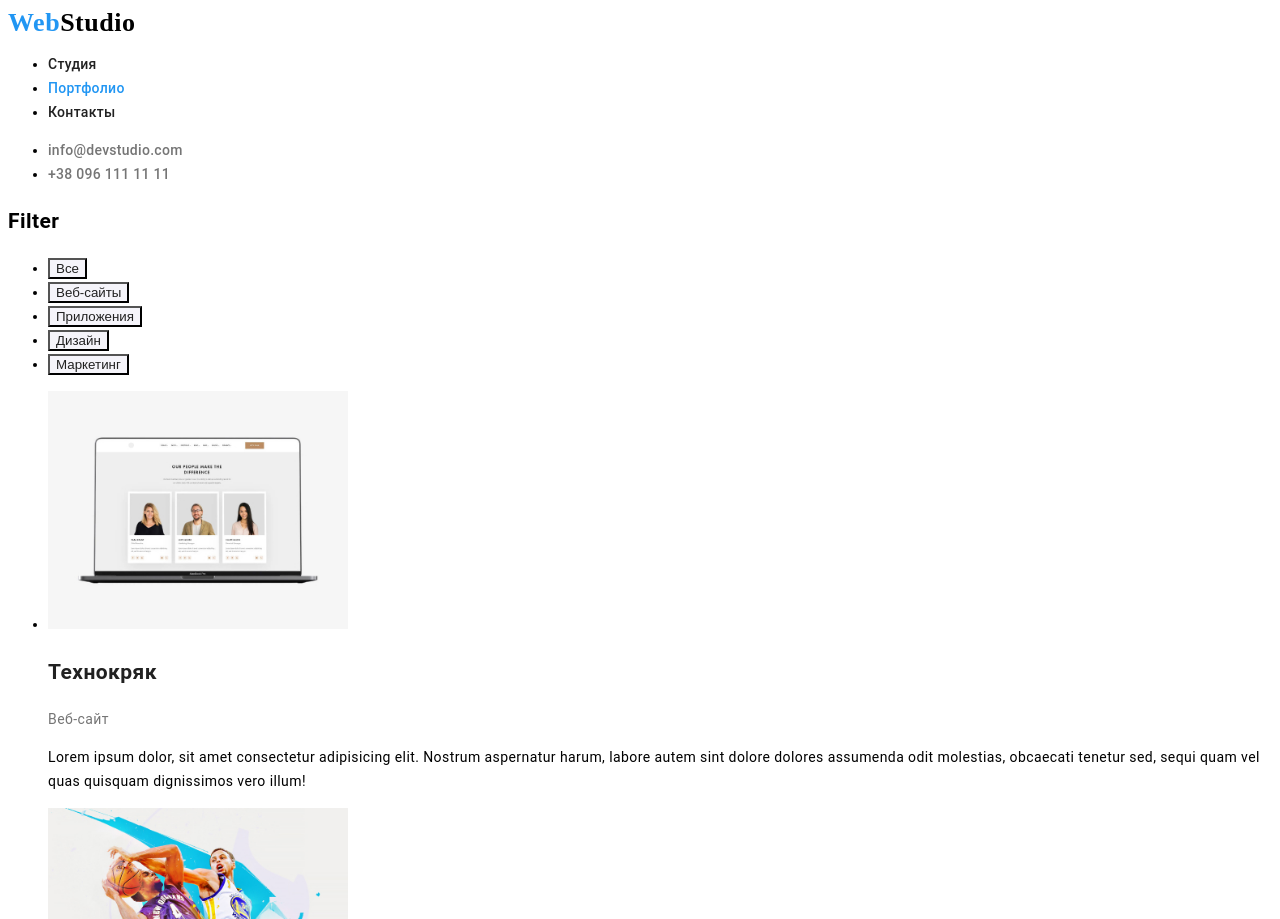
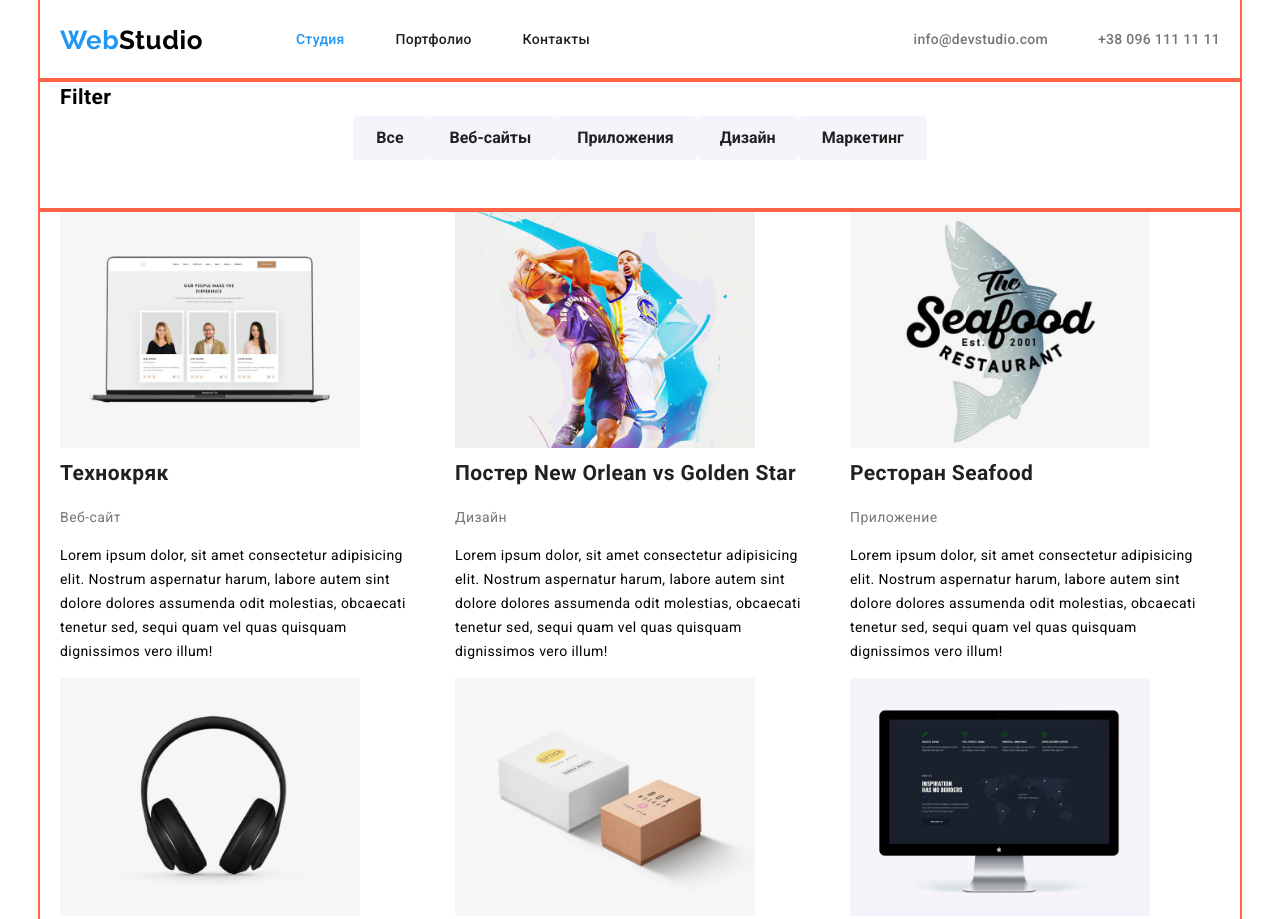
Before and after one commit to AnetM/goit-markup-hw-03, a plain HTML site: page portfolio.html in a window 1280 px wide. Shown: the top 919 px of the page. Drawn offline with nearby package versions, Linux system fonts and the light colour scheme.

Commit message:
portfolio flexbox

```diff
--- a/css/common.css
+++ b/css/common.css
@@ -14,6 +14,113 @@ body {
   line-height: 1.71;
 }
 
+.container {
+  margin-left: auto;
+  margin-right: auto;
+  width: 1200px;
+  padding-left: 20px;
+  padding-right: 20px;
+  outline: 2px solid tomato;
+}
+
+.container.nav {
+  height: 80px;
+}
+
+/* Header */
+
+.logo {
+  font-family: "Raleway";
+  font-weight: 700;
+  font-size: 26px;
+  line-height: 1.19;
+  letter-spacing: 0.02em;
+
+  text-decoration: none;
+
+  margin-right: 93px;
+}
+
+.logo-half-one {
+  color: var(--accent-color);
+}
+
+.logo-half-two {
+  color: #000;
+}
+
+/* Site nav */
+
+.container-main-nav {
+  display: flex;
+  margin-right: auto;
+}
+
+.list {
+  list-style: none;
+  margin: 0;
+  padding: 0;
+}
+
+.site-nav {
+  display: flex;
+  width: 294px;
+  text-decoration: none;
+  justify-content: space-between;
+  align-items: center;
+}
+
+.site-nav .link {
+  color: var(--title-color);
+  font-weight: 500;
+  font-size: 14px;
+  line-height: 1.14;
+  letter-spacing: 0.02em;
+
+  text-decoration: none;
+}
+
+.site-nav .link:hover,
+.site-nav .link:focus {
+  color: var(--accent-color);
+}
+
+.site-nav .link.current {
+  color: var(--accent-color);
+}
+
+.container.nav {
+  display: flex;
+  justify-content: space-between;
+  align-items: center;
+}
+
+.auth-nav.list {
+  display: flex;
+  justify-content: space-between;
+}
+
+.tel {
+  margin-left: 50px;
+}
+
+.mail,
+.tel {
+  color: var(--primary-text-color);
+  font-weight: 500;
+  font-size: 14px;
+  line-height: 1.14;
+  letter-spacing: 0.02em;
+
+  text-decoration: none;
+}
+
+.mail:hover,
+.tel:hover,
+.mail:focus,
+.tel:focus {
+  color: var(--accent-color);
+}
 /* Site nav */
 
 /* Site nav */
@@ -77,3 +184,50 @@ body {
 .logo-half-two {
   color: #000;
 }
+
+/* Footer */
+
+footer {
+  background-color: #2f303a;
+}
+
+.logo {
+  font-family: "Raleway";
+  font-weight: 700;
+  font-size: 26px;
+  line-height: 1.19;
+  letter-spacing: 0.02em;
+
+  text-decoration: none;
+}
+
+.footer .logo {
+  display: inline-block;
+  margin-bottom: 20px;
+}
+
+.logo-half-one {
+  color: var(--accent-color);
+}
+
+.footer .logo-half-two {
+  color: #ffffff;
+}
+
+.footer .container {
+  padding-top: 60px;
+  padding-bottom: 60px;
+}
+
+.adress {
+  color: var(--hero-adress-title-color);
+  font-style: normal;
+
+  font-weight: 400;
+}
+
+.adress a {
+  color: rgba(255, 255, 255, 0.6);
+  font-style: normal;
+  text-decoration: none;
+}
--- a/css/portfolio.css
+++ b/css/portfolio.css
@@ -4,6 +4,10 @@
   --hero-adress-title-color: #ffffff;
   --accent-color: #2196f3;
   --button-background-color: #f5f4fa;
+}
+
+h2 {
+  margin: 0;
 }
 
 /* Section */
@@ -15,12 +19,54 @@
   color: var(--primary-text-color);
 }
 
+/* Filter */
+
+.filter.list {
+  display: flex;
+}
+
+.button-wrapper {
+  display: flex;
+  margin-left: auto;
+  margin-right: auto;
+  justify-content: center;
+  align-items: center;
+}
+
+.container.button-nav {
+  padding-bottom: 50px;
+}
+
+/* Projects */
+
+.projects.list {
+  display: flex;
+  flex-wrap: wrap;
+  justify-content: space-between;
+}
+
+.projects.list .item {
+  width: 370px;
+}
+
+.item .title {
+  margin-bottom: 4px;
+}
+
 /* Button */
 
 .button {
   cursor: pointer;
   color: var(--title-color);
   background-color: var(--button-background-color);
+  font-weight: 700;
+  font-size: 16px;
+  line-height: 1.87;
+
+  padding: 6px 22px 6px 22px;
+  border-radius: 4px;
+  border: 1px solid transparent;
+  min-width: fit-content;
 }
 
 .button:hover,
--- a/css/styles.css
+++ b/css/styles.css
@@ -29,10 +29,23 @@ body {
   outline: 2px solid tomato;
 }
 
+.container.nav {
+  height: 80px;
+}
+
+.feature-list {
+  display: flex;
+  justify-content: space-between;
+}
+
 .feature-list,
 .whatwedo-list {
   padding: 0;
   margin: 0;
+}
+
+.feature-list .text {
+  width: 270px;
 }
 
 h2 {
@@ -52,6 +65,8 @@ h2 {
   letter-spacing: 0.02em;
 
   text-decoration: none;
+
+  margin-right: 93px;
 }
 
 .logo-half-one {
@@ -64,6 +79,11 @@ h2 {
 
 /* Site nav */
 
+.container-main-nav {
+  display: flex;
+  margin-right: auto;
+}
+
 .list {
   list-style: none;
   margin: 0;
@@ -71,7 +91,11 @@ h2 {
 }
 
 .site-nav {
+  display: flex;
+  width: 294px;
   text-decoration: none;
+  justify-content: space-between;
+  align-items: center;
 }
 
 .site-nav .link {
@@ -91,6 +115,21 @@ h2 {
 
 .site-nav .link.current {
   color: var(--accent-color);
+}
+
+.container.nav {
+  display: flex;
+  justify-content: space-between;
+  align-items: center;
+}
+
+.auth-nav.list {
+  display: flex;
+  justify-content: space-between;
+}
+
+.tel {
+  margin-left: 50px;
 }
 
 .mail,
@@ -165,13 +204,14 @@ h2 {
   color: var(--primary-text-color);
 
   margin-bottom: 0;
+  padding-bottom: 94px;
 }
 
 /* Чем мы занимаемся */
 
 .whatwedo-list {
   display: flex;
-  justify-content: center;
+  justify-content: space-between;
   list-style: none;
 
   padding-bottom: 94px;
@@ -192,6 +232,9 @@ h2 {
 
   margin: 0;
   padding: 0;
+
+  display: flex;
+  justify-content: space-between;
 }
 
 .employees-list .text {
@@ -199,6 +242,7 @@ h2 {
   font-weight: 400;
 
   margin-bottom: 0;
+  padding-bottom: 94px;
 }
 
 /* Button */
@@ -240,6 +284,11 @@ footer {
   text-decoration: none;
 }
 
+.footer .logo {
+  display: inline-block;
+  margin-bottom: 20px;
+}
+
 .logo-half-one {
   color: var(--accent-color);
 }
--- a/portfolio.html
+++ b/portfolio.html
@@ -4,22 +4,30 @@
     <meta charset="UTF-8" />
     <meta http-equiv="X-UA-Compatible" content="IE=edge" />
     <meta name="viewport" content="width=device-width, initial-scale=1.0" />
-    <title>Document</title>
+    <title>Портфолио</title>
+    <link
+      href="https://fonts.googleapis.com/css2?family=Raleway:wght@700&family=Roboto:wght@400;500;700;900&display=swap"
+      rel="stylesheet"
+    />
+    <link
+      rel="stylesheet"
+      href="https://cdnjs.cloudflare.com/ajax/libs/modern-normalize/1.1.0/modern-normalize.min.css"
+    />
     <link rel="stylesheet" href="./css/portfolio.css" />
     <link rel="stylesheet" href="./css/common.css" />
   </head>
   <body>
-    <!-- Шапка сайта -->
     <header>
-      <nav>
+      <div class="container nav">
+        <nav class="container-main-nav">
           <a class="logo" href="./index.html">
             <span class="logo-half-one"
               >Web<span class="logo-half-two">Studio</span></span
             >
           </a>
           <ul class="site-nav list">
-          <li><a href="./index.html" class="link">Студия</a></li>
-          <li><a href="./portfolio.html" class="link current">Портфолио</a></li>
+            <li><a href="#" class="link current">Студия</a></li>
+            <li><a href="./portfolio.html" class="link">Портфолио</a></li>
             <li><a href="" class="link"> Контакты</a></li>
           </ul>
         </nav>
@@ -32,11 +40,14 @@
           </li>
           <li><a class="tel" href="tel:+380961111111">+38 096 111 11 11</a></li>
         </ul>
+      </div>
     </header>
     <main>
       <!-- Фильтр -->
       <section class="section">
-        <h1 class="section-title">Filter</h2>
+        <div class="container button-nav">
+          <h2 class="section-title">Filter</h2>
+          <div class="button-wrapper">
             <ul class="filter list">
               <li><button type="button" class="button">Все</button></li>
               <li>
@@ -52,77 +63,137 @@
                 <button type="button" class="button">Маркетинг</button>
               </li>
             </ul>
+          </div>
+        </div>
+      </section>
 
-        <ul class="progects list">
-          <li>
+      <!-- Проекты -->
+      <section class="section">
+        <div class="container projects">
+          <ul class="projects list">
+            <li class="item">
               <img src="./img2/технокряк.jpg" alt="" width="300" />
               <h2 class="title">Технокряк</h2>
               <p class="text">Веб-сайт</p>
-            <p>Lorem ipsum dolor, sit amet consectetur adipisicing elit. Nostrum aspernatur harum, labore autem sint dolore dolores assumenda odit molestias, obcaecati tenetur sed, sequi quam vel quas quisquam dignissimos vero illum!</p>
+              <p>
+                Lorem ipsum dolor, sit amet consectetur adipisicing elit.
+                Nostrum aspernatur harum, labore autem sint dolore dolores
+                assumenda odit molestias, obcaecati tenetur sed, sequi quam vel
+                quas quisquam dignissimos vero illum!
+              </p>
             </li>
-          <li>
+            <li class="item">
               <img src="./img2/постер.jpg" alt="" width="300" />
               <h2 class="title">Постер New Orlean vs Golden Star</h2>
               <p class="text">Дизайн</p>
-             <p>Lorem ipsum dolor, sit amet consectetur adipisicing elit. Nostrum aspernatur harum, labore autem sint dolore dolores assumenda odit molestias, obcaecati tenetur sed, sequi quam vel quas quisquam dignissimos vero illum!</p>
+              <p>
+                Lorem ipsum dolor, sit amet consectetur adipisicing elit.
+                Nostrum aspernatur harum, labore autem sint dolore dolores
+                assumenda odit molestias, obcaecati tenetur sed, sequi quam vel
+                quas quisquam dignissimos vero illum!
+              </p>
             </li>
-          <li>
+            <li class="item">
               <img src="./img2/ресторан.jpg" alt="" width="300" />
               <h2 class="title">Ресторан Seafood</h2>
               <p class="text">Приложение</p>
-             <p>Lorem ipsum dolor, sit amet consectetur adipisicing elit. Nostrum aspernatur harum, labore autem sint dolore dolores assumenda odit molestias, obcaecati tenetur sed, sequi quam vel quas quisquam dignissimos vero illum!</p>
+              <p>
+                Lorem ipsum dolor, sit amet consectetur adipisicing elit.
+                Nostrum aspernatur harum, labore autem sint dolore dolores
+                assumenda odit molestias, obcaecati tenetur sed, sequi quam vel
+                quas quisquam dignissimos vero illum!
+              </p>
             </li>
-          <li>
+            <li class="item">
               <img src="./img2/проект-прайм.jpg" alt="" width="300" />
               <h2 class="title">Проект Prime</h2>
               <p class="text">Маркетинг</p>
-             <p>Lorem ipsum dolor, sit amet consectetur adipisicing elit. Nostrum aspernatur harum, labore autem sint dolore dolores assumenda odit molestias, obcaecati tenetur sed, sequi quam vel quas quisquam dignissimos vero illum!</p>
+              <p>
+                Lorem ipsum dolor, sit amet consectetur adipisicing elit.
+                Nostrum aspernatur harum, labore autem sint dolore dolores
+                assumenda odit molestias, obcaecati tenetur sed, sequi quam vel
+                quas quisquam dignissimos vero illum!
+              </p>
             </li>
-          <li>
+            <li class="item">
               <img src="./img2/проект-боксес.jpg" alt="" width="300" />
               <h2 class="title">Проект Boxes</h2>
               <p class="text">Приложение</p>
-             <p>Lorem ipsum dolor, sit amet consectetur adipisicing elit. Nostrum aspernatur harum, labore autem sint dolore dolores assumenda odit molestias, obcaecati tenetur sed, sequi quam vel quas quisquam dignissimos vero illum!</p>
+              <p>
+                Lorem ipsum dolor, sit amet consectetur adipisicing elit.
+                Nostrum aspernatur harum, labore autem sint dolore dolores
+                assumenda odit molestias, obcaecati tenetur sed, sequi quam vel
+                quas quisquam dignissimos vero illum!
+              </p>
             </li>
-          <li>
+            <li class="item">
               <img src="./img2/inspiration.jpg" alt="" width="300" />
               <h2 class="title">Inspiration has no Borders</h2>
               <p class="text">Веб-сайт</p>
-             <p>Lorem ipsum dolor, sit amet consectetur adipisicing elit. Nostrum aspernatur harum, labore autem sint dolore dolores assumenda odit molestias, obcaecati tenetur sed, sequi quam vel quas quisquam dignissimos vero illum!</p>
+              <p>
+                Lorem ipsum dolor, sit amet consectetur adipisicing elit.
+                Nostrum aspernatur harum, labore autem sint dolore dolores
+                assumenda odit molestias, obcaecati tenetur sed, sequi quam vel
+                quas quisquam dignissimos vero illum!
+              </p>
             </li>
-          <li>
-            <img src="./img2/Издание-Limited-Edition.jpg" alt="" width="300" />
+            <li class="item">
+              <img
+                src="./img2/Издание-Limited-Edition.jpg"
+                alt=""
+                width="300"
+              />
               <h2 class="title">Издание Limited Edition</h2>
               <p class="text">Дизайн</p>
-             <p>Lorem ipsum dolor, sit amet consectetur adipisicing elit. Nostrum aspernatur harum, labore autem sint dolore dolores assumenda odit molestias, obcaecati tenetur sed, sequi quam vel quas quisquam dignissimos vero illum!</p>
+              <p>
+                Lorem ipsum dolor, sit amet consectetur adipisicing elit.
+                Nostrum aspernatur harum, labore autem sint dolore dolores
+                assumenda odit molestias, obcaecati tenetur sed, sequi quam vel
+                quas quisquam dignissimos vero illum!
+              </p>
             </li>
-          <li>
+            <li class="item">
               <img src="./img2/Проект-LAB.jpg" alt="" width="300" />
               <h2 class="title">Проект LAB</h2>
               <p class="text">Маркетинг</p>
-             <p>Lorem ipsum dolor, sit amet consectetur adipisicing elit. Nostrum aspernatur harum, labore autem sint dolore dolores assumenda odit molestias, obcaecati tenetur sed, sequi quam vel quas quisquam dignissimos vero illum!</p>
+              <p>
+                Lorem ipsum dolor, sit amet consectetur adipisicing elit.
+                Nostrum aspernatur harum, labore autem sint dolore dolores
+                assumenda odit molestias, obcaecati tenetur sed, sequi quam vel
+                quas quisquam dignissimos vero illum!
+              </p>
             </li>
-          <li>
+            <li class="item">
               <img src="./img2/Growing-Business.jpg" alt="" width="300" />
               <h2 class="title">Growing Business</h2>
               <p class="text">Приложение</p>
-             <p>Lorem ipsum dolor, sit amet consectetur adipisicing elit. Nostrum aspernatur harum, labore autem sint dolore dolores assumenda odit molestias, obcaecati tenetur sed, sequi quam vel quas quisquam dignissimos vero illum!</p>
+              <p>
+                Lorem ipsum dolor, sit amet consectetur adipisicing elit.
+                Nostrum aspernatur harum, labore autem sint dolore dolores
+                assumenda odit molestias, obcaecati tenetur sed, sequi quam vel
+                quas quisquam dignissimos vero illum!
+              </p>
             </li>
           </ul>
+        </div>
       </section>
-
-      <!-- Проекты -->
-
     </main>
 
     <!-- Футер -->
-    <footer>
-      <a href="">WebStudio</a>
-      <address>г. Киев, пр-т Леси Украинки, 26</address>
-      <address>
+
+    <footer class="footer">
+      <div class="container">
+        <a class="logo" href="./index.html">
+          <span class="logo-half-one"
+            >Web<span class="logo-half-two">Studio</span></span
+          >
+        </a>
+        <address class="adress">г. Киев, пр-т Леси Украинки, 26</address>
+        <address class="adress">
           <a href="mailto:info@example.com">info@example.com</a> <br />
           <a href="tel:+380991111111">+38 099 111 11 11</a>
         </address>
+      </div>
     </footer>
   </body>
 </html>
```
Also changed, not shown: index.html (+6 -6 lines). Lines whose indentation alone changed are shown as unchanged.
